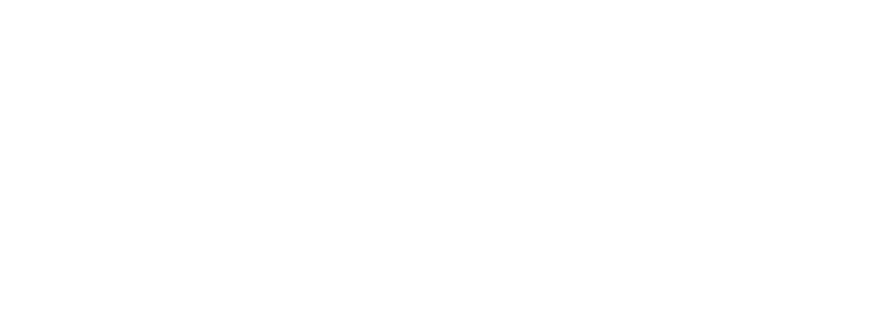
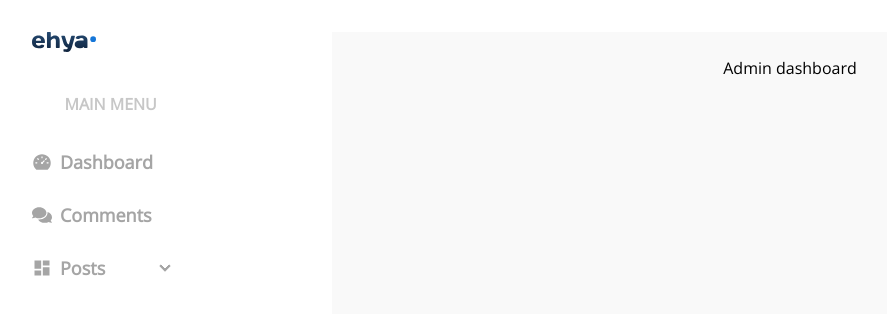
Before and after one commit to rakibhossen11/pieblog, a React (Vite) app: page /admin in a window 1280 px wide. Before the commit this address had no page. Shown: the top 314 px of the page, without its empty margins (0-887 px from the left). Built offline with nearby package versions, Linux system fonts and the light colour scheme.

Commit message:
create dashboard

```diff
--- a/src/App.jsx
+++ b/src/App.jsx
@@ -4,6 +4,9 @@
 import RegisterPage from './pages/register/RegisterPage';
 import LoginPage from './pages/login/LoginPage';
 import ProfilePicture from './components/ProfilePicture';
+import AdminLayout from './pages/admin/AdminLayout';
+import Admin from './pages/admin/screens/Admin';
+import { Toaster } from 'react-hot-toast';
 
 function App() {
 
@@ -11,10 +14,14 @@
     <div className='App font-opensans'>
       <Routes>
         <Route index path='/' element={<HomePage />} />
-        <Route index path='/register' element={<RegisterPage />} />
-        <Route index path='/login' element={<LoginPage />} />
-        <Route index path='/profile' element={<ProfilePicture />} />
+        <Route path='/register' element={<RegisterPage />} />
+        <Route path='/login' element={<LoginPage />} />
+        <Route path='/profile' element={<ProfilePicture />} />
+        <Route path='/admin' element={<AdminLayout />}>
+          <Route index element={<Admin />} />
+        </Route>
       </Routes>
+      <Toaster />
     </div>
   )
 }
--- /dev/null
+++ b/src/pages/admin/AdminLayout.jsx
@@ -0,0 +1,18 @@
+import React from 'react';
+import { Outlet, useNavigate } from 'react-router-dom';
+import Header from './components/header/Header';
+
+
+const AdminLayout = () => {
+    const navigate = useNavigate();
+    return (
+        <div className="flex flex-col h-screen lg:flex-row">
+            <Header />
+            <main className="bg-[#F9F9F9] flex-1 p-4 lg:p-6">
+                <Outlet />
+            </main>
+        </div>
+    );
+};
+
+export default AdminLayout;
--- /dev/null
+++ b/src/pages/admin/components/header/Header.jsx
@@ -0,0 +1,76 @@
+import React from "react";
+import { Link } from "react-router-dom";
+import Images from "../../../../constants/Images";
+import { AiFillDashboard, AiOutlineMenu } from "react-icons/ai";
+import { FaComments } from "react-icons/fa";
+import { MdDashboard } from "react-icons/md";
+import NavItem from "./NavItem";
+import NavItemCollapse from "./NavItemCollapse";
+
+const Header = () => {
+  return (
+    <header className="flex h-fit w-full items-center justify-between p-4 lg:h-full lg:max-w-[300px] lg:flex-col lg:items-start lg:justify-start lg:p-0">
+      {/* logo */}
+      <Link to="/">
+        <img src={Images.Logo} alt="logo" className="w-16 lg:hidden" />
+      </Link>
+      {/* menu burger icon */}
+      <div className="cursor-pointer lg:hidden">
+        <AiOutlineMenu className="w-6 h-6" />
+      </div>
+      {/* sidebar container */}
+      <div>
+        {/* underlay */}
+        {/* <div
+            className="fixed inset-0 bg-black opacity-50 lg:hidden"
+            onClick={toggleMenuHandler}
+          /> */}
+        {/* sidebar */}
+        <div>
+          <Link to="/">
+            <img src={Images.Logo} alt="logo" className="w-16" />
+          </Link>
+          <h4 className="mt-10 font-bold text-[#C7C7C7]">MAIN MENU</h4>
+          <div className="mt-6 flex flex-col gap-y-[0.563rem]">
+            <NavItem
+              title="Dashboard"
+              link="/admin"
+              icon={<AiFillDashboard className="text-xl" />}
+              name="dashboard"
+              // activeNavName={activeNavName}
+              // setActiveNavName={setActiveNavName}
+            />
+            <NavItem
+              title="Comments"
+              link="/admin/comments"
+              icon={<FaComments className="text-xl" />}
+              name="comments"
+              // activeNavName={activeNavName}
+              // setActiveNavName={setActiveNavName}
+            />
+            <NavItemCollapse
+              title="Posts"
+              icon={<MdDashboard className="text-xl" />}
+              name="posts"
+            //   activeNavName={activeNavName}
+            //   setActiveNavName={setActiveNavName}
+            >
+              <Link to="/admin/posts/manage">Manage all posts</Link>
+              <button
+                // disabled={isLoadingCreatePost}
+                className="text-start disabled:opacity-60 disabled:cursor-not-allowed"
+                // onClick={() =>
+                //   handleCreateNewPost({ token: userState.userInfo.token })
+                // }
+              >
+                Add New Post
+              </button>
+            </NavItemCollapse>
+          </div>
+        </div>
+      </div>
+    </header>
+  );
+};
+
+export default Header;
--- /dev/null
+++ b/src/pages/admin/components/header/NavItem.jsx
@@ -0,0 +1,28 @@
+import React from "react";
+import { NavLink } from "react-router-dom";
+
+const NavItem = ({
+  link,
+  title,
+  icon,
+  name,
+  activeNavName,
+  setActiveNavName,
+}) => {
+  return (
+    <NavLink
+      to={link}
+      className={`${
+        name === activeNavName
+          ? "font-bold text-primary"
+          : "font-semibold text-[#A5A5A5]"
+      } flex items-center gap-x-2 py-2 text-lg`}
+      onClick={() => setActiveNavName(name)}
+    >
+      {icon}
+      {title}
+    </NavLink>
+  );
+};
+
+export default NavItem;
--- /dev/null
+++ b/src/pages/admin/components/header/NavItemCollapse.jsx
@@ -0,0 +1,46 @@
+import React, { useEffect, useState } from "react";
+
+const NavItemCollapse = ({
+  title,
+  children,
+  icon,
+  name,
+  activeNavName,
+  setActiveNavName,
+}) => {
+  const [isChecked, setIsChecked] = useState(false);
+
+  useEffect(() => {
+    if (activeNavName !== name) {
+      setIsChecked(false);
+    }
+  }, [activeNavName, name]);
+  return (
+    <div className="d-collapse d-collapse-arrow bg-base-200 min-h-0 rounded-none py-2">
+      <input
+        type="checkbox"
+        className="min-h-0 py-0"
+        checked={name === activeNavName}
+        onChange={() => {
+          setActiveNavName(name);
+          setIsChecked(!isChecked);
+        }}
+      />
+      <div
+        className={`d-collapse-title font-medium min-h-0 py-0 pl-0 flex items-center gap-x-2 text-lg ${
+          name === activeNavName
+            ? "font-bold text-primary"
+            : "font-semibold text-[#A5A5A5]"
+        }`}
+      >
+        {icon}
+        {title}
+      </div>
+      <div className="d-collapse-content">
+        <div className="mt-2 flex flex-col gap-y-2">{children}</div>
+      </div>
+    </div>
+  );
+};
+
+export default NavItemCollapse;
--- /dev/null
+++ b/src/pages/admin/screens/Admin.jsx
@@ -0,0 +1,9 @@
+import React from 'react';
+
+const Admin = () => {
+    return (
+        <div>Admin dashboard</div>
+    );
+};
+
+export default Admin;
```
